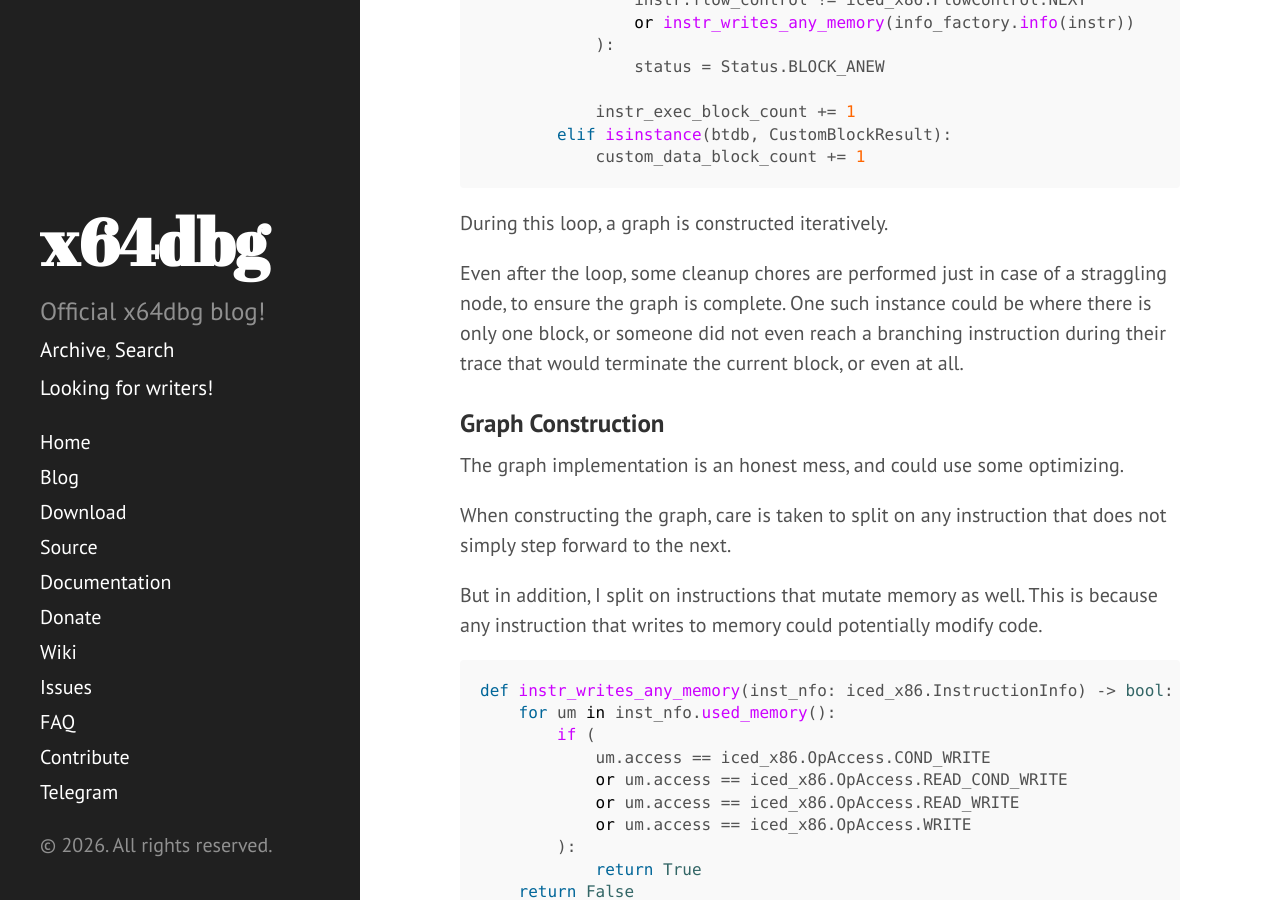
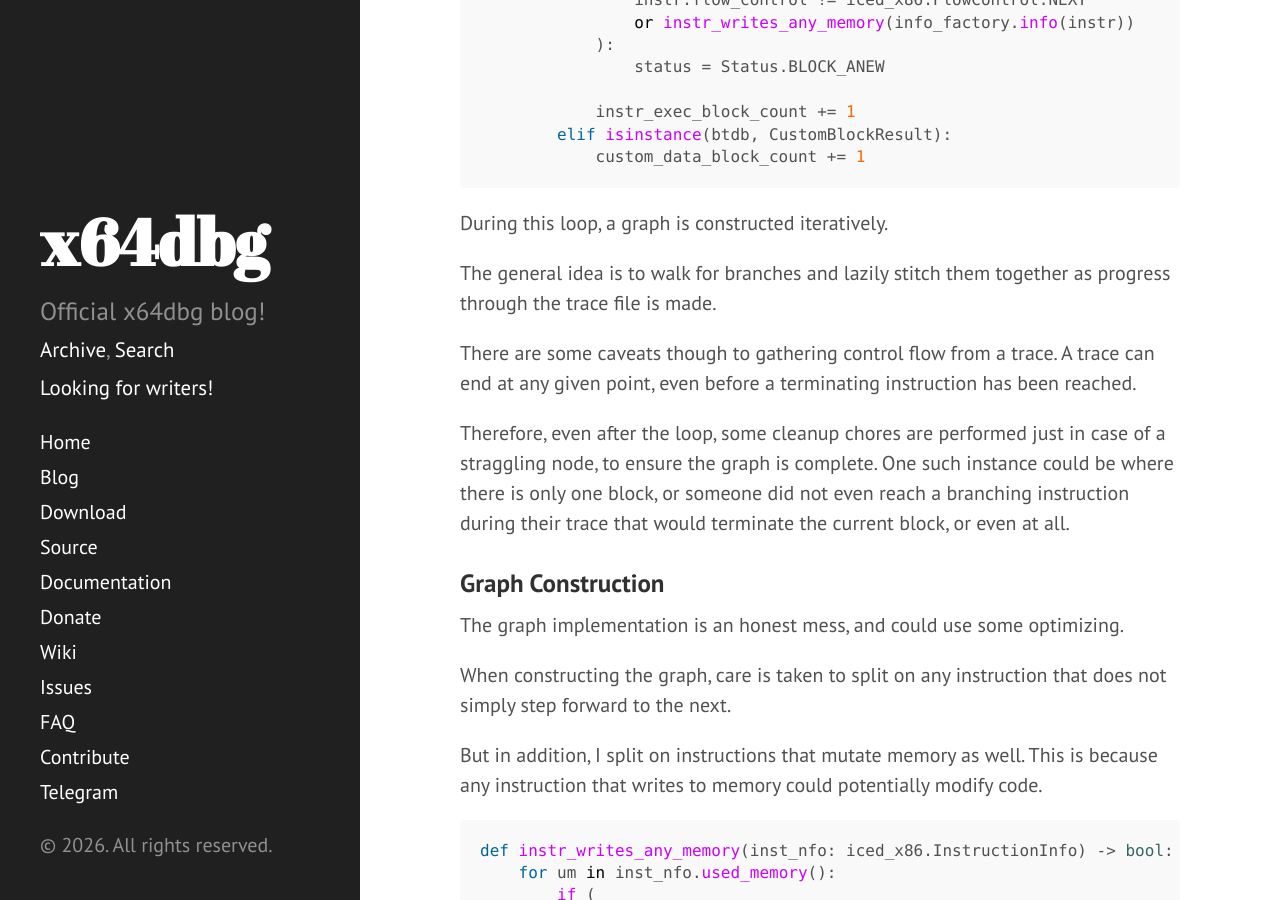
Before and after one commit to x64dbg/blog, a Jekyll site: the page built from _posts/2026-05-17-visualizing-x64dbg-trace-recordings.md, in a window 1280 px wide and 900 px high, scrolled down 14276 px. Built offline with Jekyll 4.4.1, drawn with Linux system fonts in a browser that asks for light colours; nearby versions of some CDN libraries; comment, search, counter and statistics services are not loaded; some of the changed text lies outside the part shown.

Commit message:
More on control flow graph construction.

````diff
--- a/_posts/2026-05-17-visualizing-x64dbg-trace-recordings.md
+++ b/_posts/2026-05-17-visualizing-x64dbg-trace-recordings.md
@@ -444,7 +444,7 @@ Those binary trace data blocks then become consumable for instruction execution
 
 ### Walking the Instruction Executions
 
-The generic loop goes like this
+The generic loop goes like this:
 
 ```python
     # ...
@@ -523,7 +523,11 @@ The generic loop goes like this
 
 During this loop, a graph is constructed iteratively.
 
-Even after the loop, some cleanup chores are performed just in case of a straggling node, to ensure the graph is complete. One such instance could be where there is only one block, or someone did not even reach a branching instruction during their trace that would terminate the current block, or even at all.
+The general idea is to walk for branches and lazily stitch them together as progress through the trace file is made.
+
+There are some caveats though to gathering control flow from a trace. A trace can end at any given point, even before a terminating instruction has been reached.
+
+Therefore, even after the loop, some cleanup chores are performed just in case of a straggling node, to ensure the graph is complete. One such instance could be where there is only one block, or someone did not even reach a branching instruction during their trace that would terminate the current block, or even at all.
 
 ### Graph Construction
 
````
